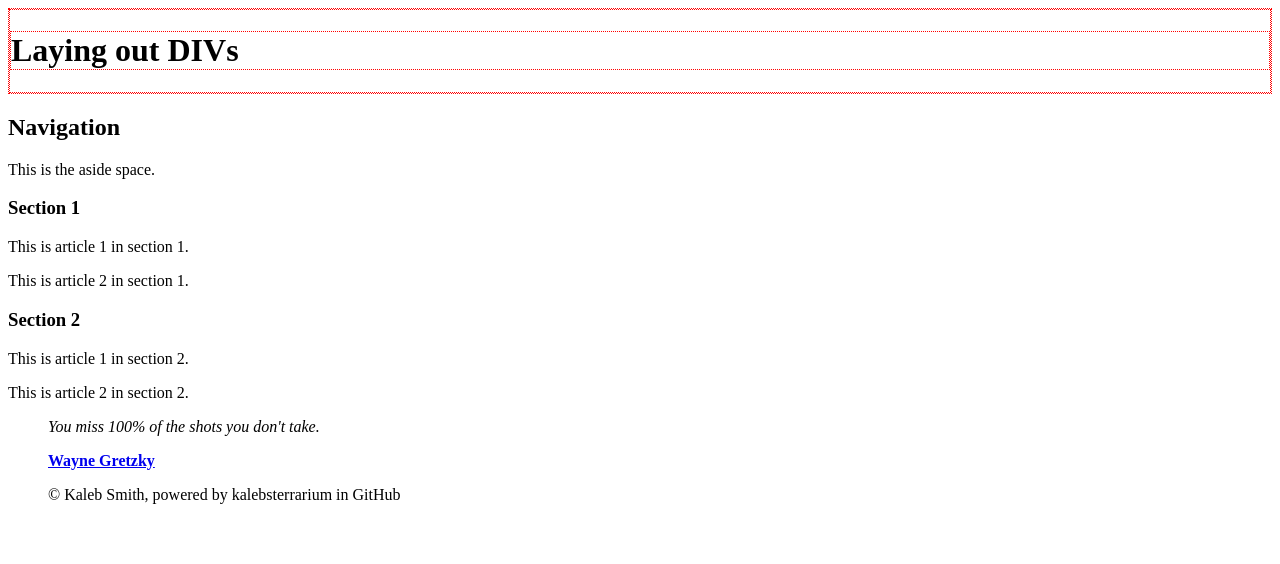
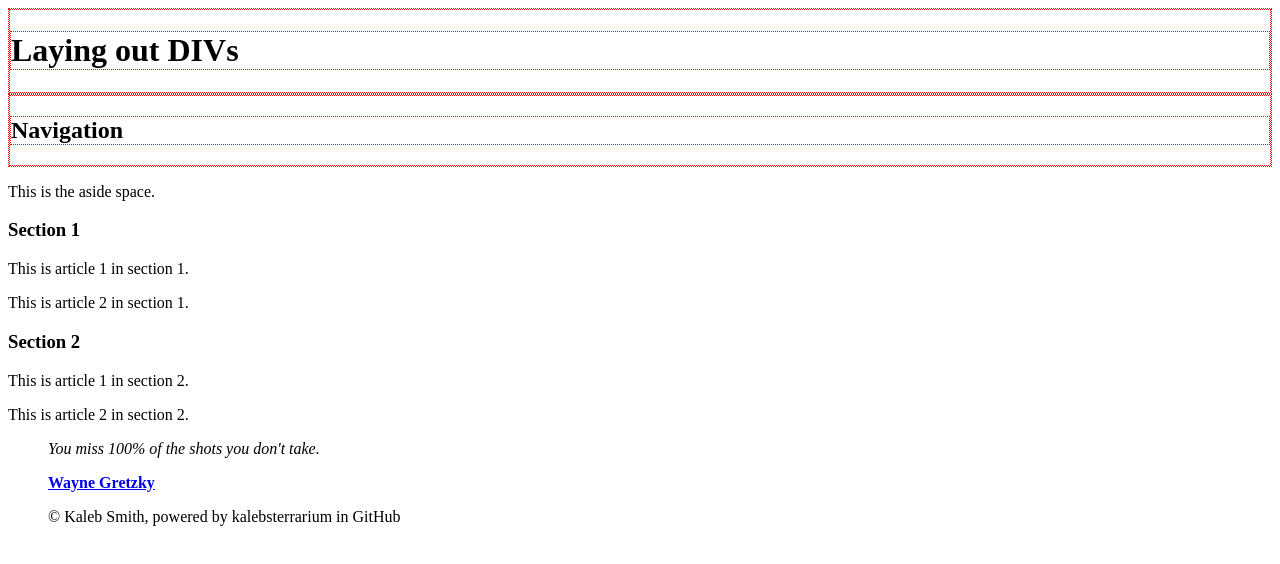
Before and after one commit to Kalebsterrarium/plants.github.io, a plain HTML site: page childPages/Laying out DIVs.html in a window 1280 px wide. Drawn offline with Linux system fonts and the light colour scheme.

Commit message:
Update Laying out DIVs.html

```diff
--- a/childPages/Laying out DIVs.html
+++ b/childPages/Laying out DIVs.html
@@ -15,7 +15,7 @@
   <body>
 
     <div><header><div><h1><div>Laying out DIVs</div></h1></div></header></div>
-        <nav><h1>Navigation</h1></nav>
+        <div><nav><div><h1><div>Navigation</div></h1></div></nav></div>
         <aside><p>This is the aside space.</p></aside>
         <section>
           <h3>Section 1</h3>
```
